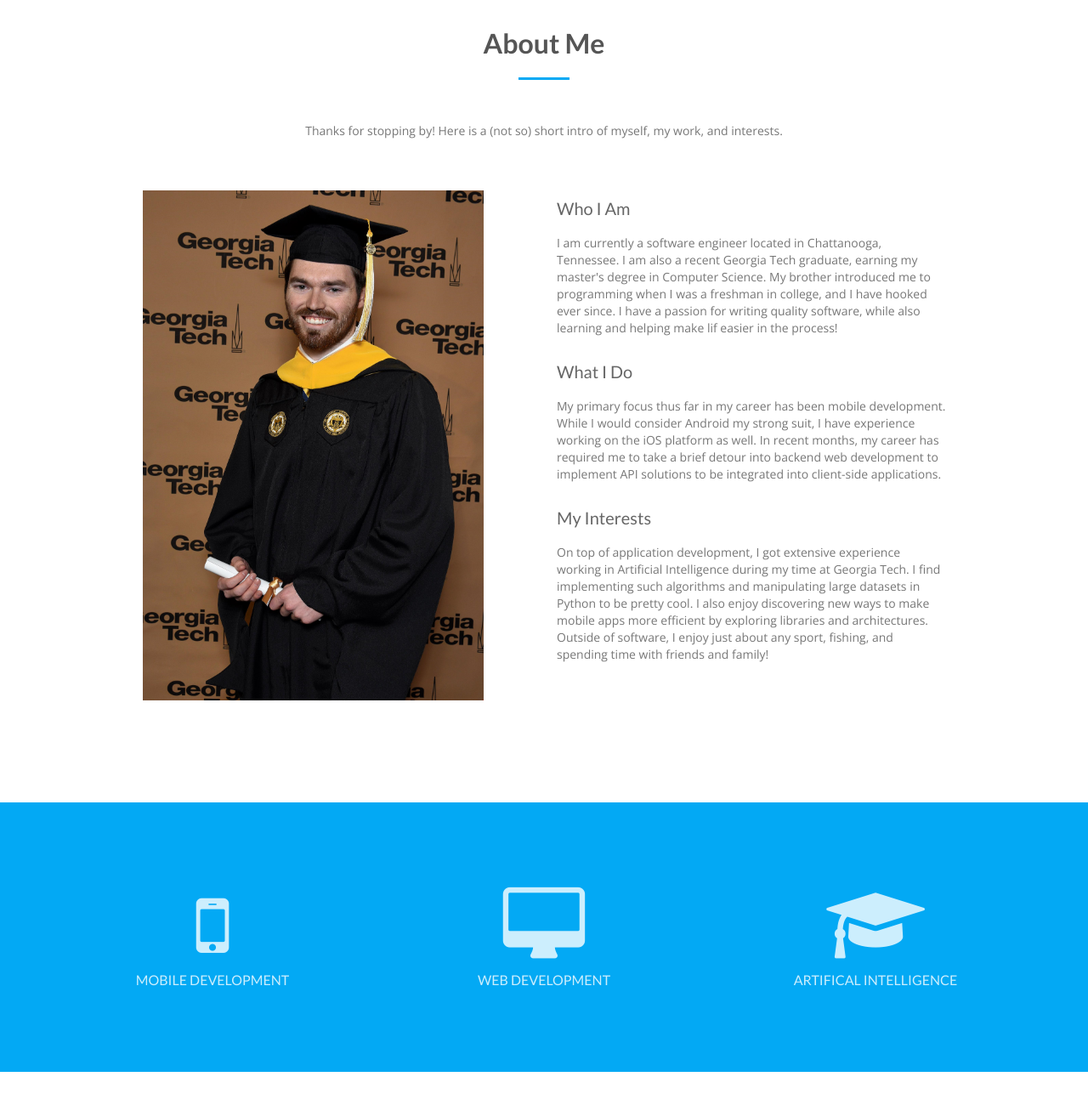
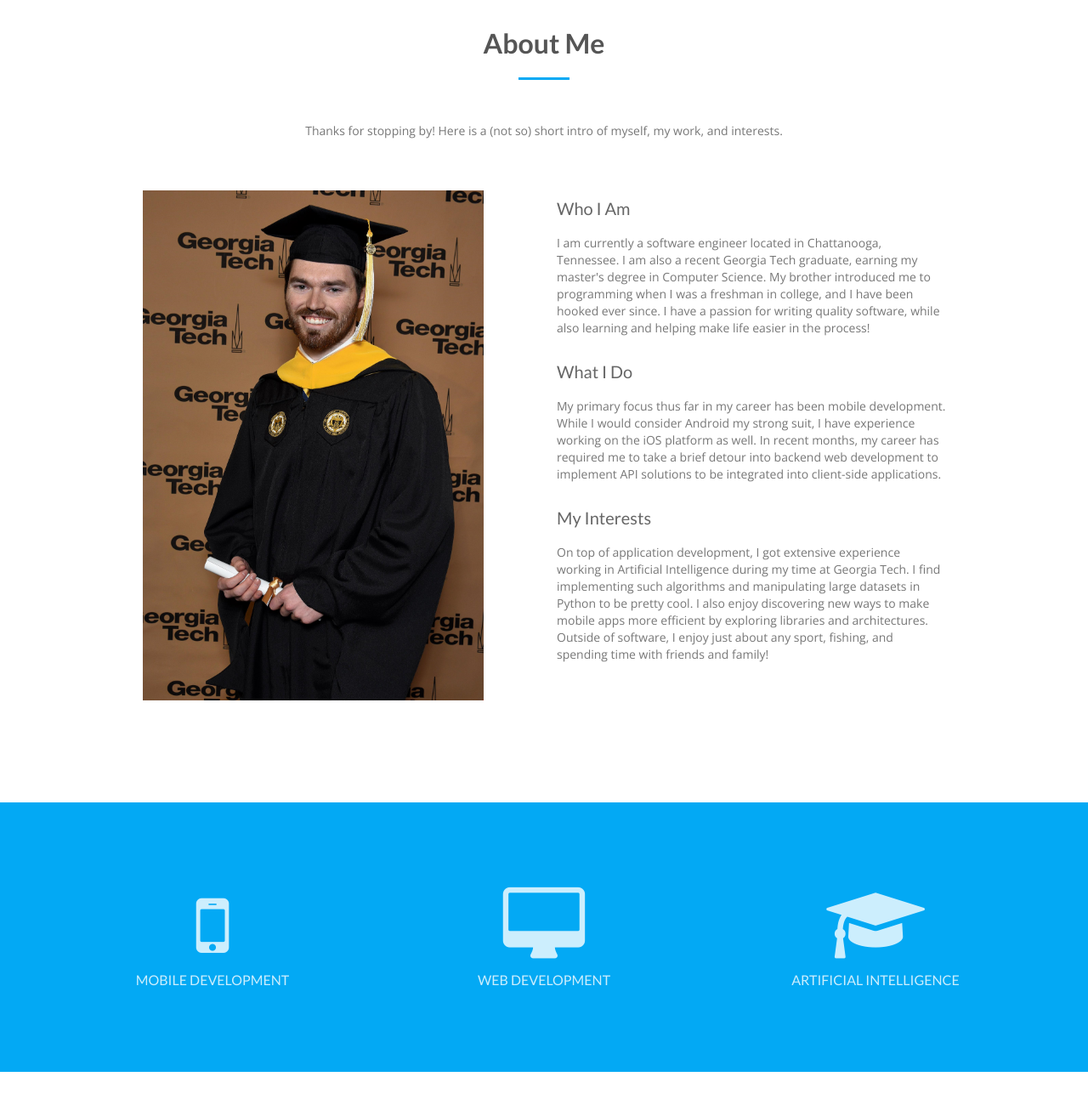
Before and after one commit to zachcole/zachcole.github.io, a plain HTML site: page index.html in a window 1280 px wide. Shown: the part 753-2053 px from the top of the page at 85% size. Drawn offline with nearby package versions, Linux system fonts and the light colour scheme.

Commit message:
copy updates

```diff
--- a/index.html
+++ b/index.html
@@ -84,7 +84,7 @@
       <div class="col-md-5">
         <div class="about-text">
           <h4>Who I Am</h4>
-          <p>I am currently a software engineer located in Chattanooga, Tennessee. I am also a recent Georgia Tech graduate, earning my master's degree in Computer Science. My brother introduced me to programming when I was a freshman in college, and I have hooked ever since. I have a passion for writing quality software, while also learning and helping make lif easier in the process!</p>
+          <p>I am currently a software engineer located in Chattanooga, Tennessee. I am also a recent Georgia Tech graduate, earning my master's degree in Computer Science. My brother introduced me to programming when I was a freshman in college, and I have been hooked ever since. I have a passion for writing quality software, while also learning and helping make life easier in the process!</p>
           <h4>What I Do</h4>
           <p>My primary focus thus far in my career has been mobile development. While I would consider Android my strong suit, I have experience working on the iOS platform as well. In recent months, my career has required me to take a brief detour into backend web development to implement API solutions to be integrated into client-side applications.</p>
           <h4>My Interests</h4>
@@ -114,7 +114,7 @@
       <div class="col-md-4 col-sm-4">
         <div class="achievement-box">
           <i class="fa fa-mortar-board"></i>
-          <h4>Artifical Intelligence</h4>
+          <h4>Artificial Intelligence</h4>
         </div>
       </div>
     </div>
```
